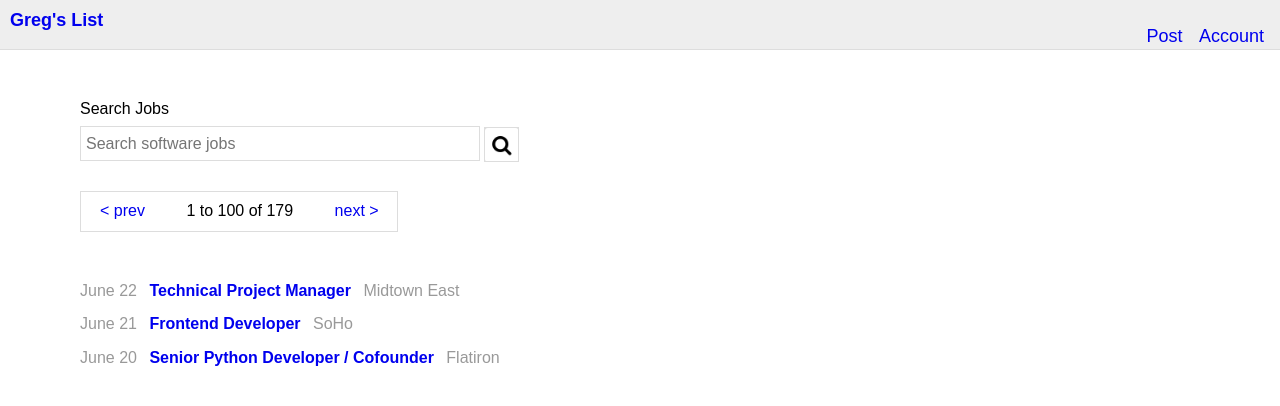
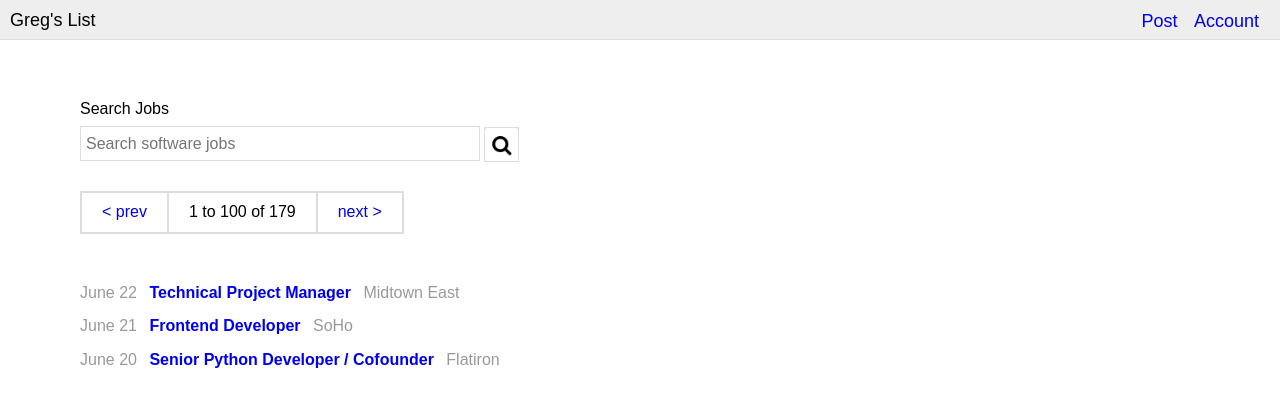
Before and after one commit to moorerc7/gregs_list, a plain HTML site: page index.html in a window 1280 px wide. Drawn offline with Linux system fonts and the light colour scheme.

Commit message:
final style changes

```diff
--- a/styles/main.css
+++ b/styles/main.css
@@ -33,19 +33,27 @@ header h1 {
 	font-size: 18px;
 	margin: 0;
 	padding: 0;
+	font-weight: normal;
+	text-decoration: none;
+	color: black;
+}
+
+header a {
+	color: black;
+	text-decoration: none;
 }
 
 header {
 	/*display: inline-block;*/
 	font-size: 18px;
-	height: 50px;
+	height: 40px;
 }
 
 .bar-nav {
 	display: inline-block;
 	position: absolute;
-	right: 10px;
-	top: 10px;
+	right: 15px;
+	top: -5px;
 }
 
 header h1,
@@ -94,6 +102,7 @@ input[type="image"] {
 .pages-nav {
 	margin-top: 20px;
 	margin-bottom: 50px;
+	font-size: 0;
 }
 
 .pages-nav ul {
@@ -114,8 +123,9 @@ input[type="image"] {
 	padding-bottom: 10px;
 	padding-right: 20px;
 	padding-left: 20px;
-	margin-left: -1px;
-	margin-right: -2px;
+	/*margin-left: -1px;*/
+	/*margin-right: -2px;*/
+	border: 1px solid #DDDDDD;
 }
 
 .pages-number-a {
```
